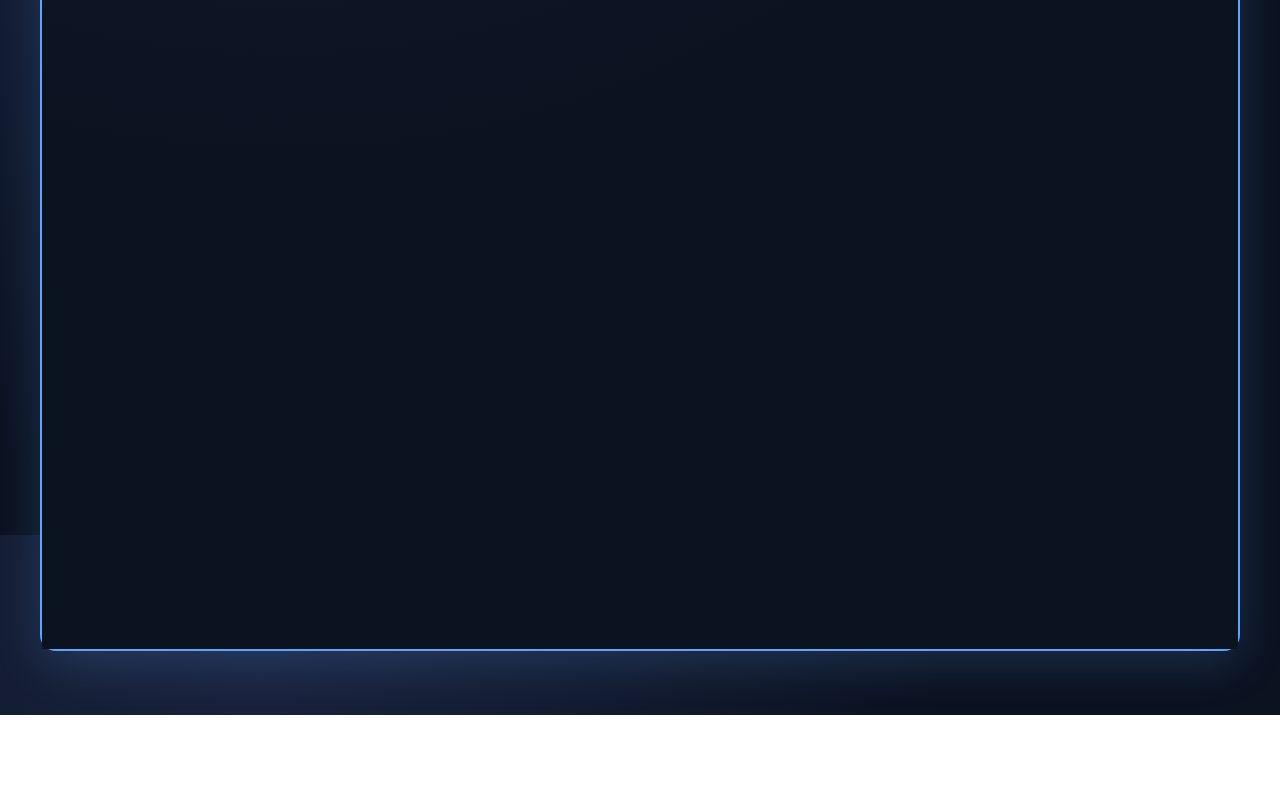
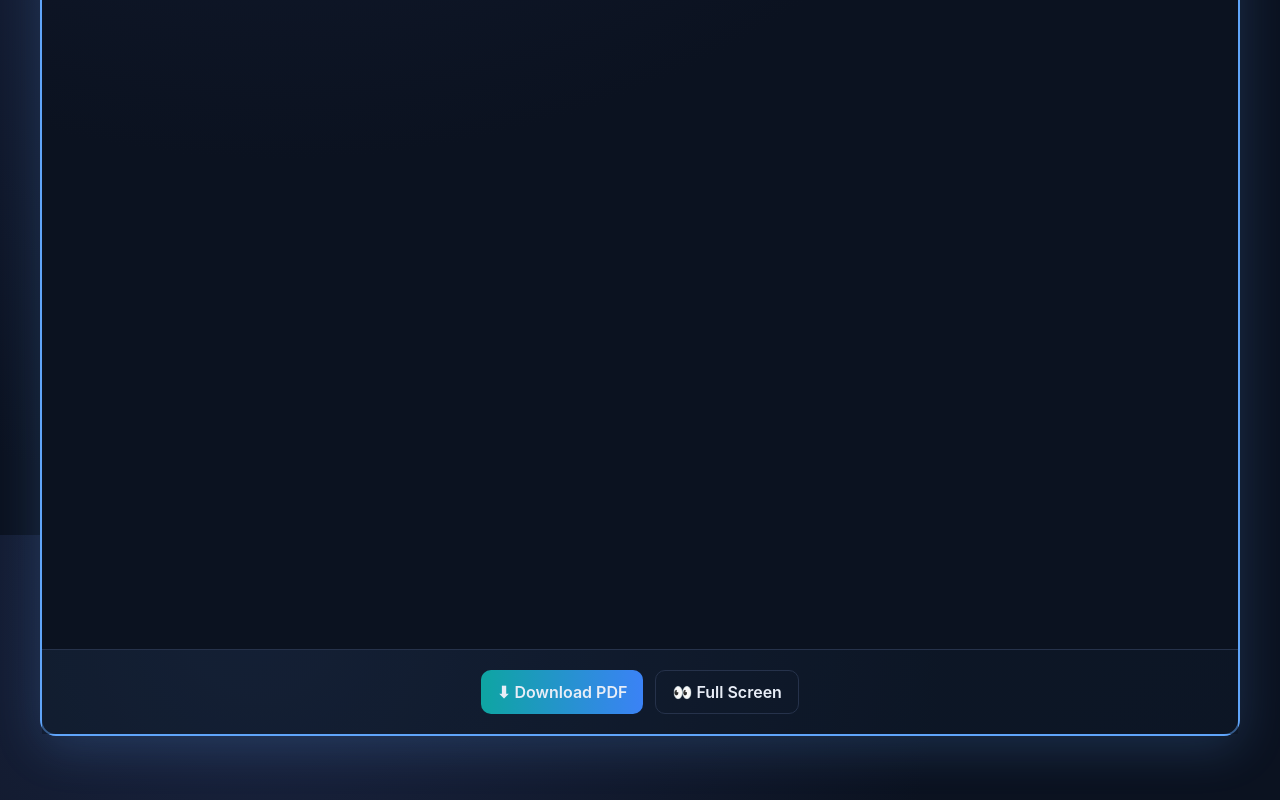
Before and after one commit to hanisntsolo/resume, a React (Vite) app: page / in a window 1280 px wide. Shown: the part 1865-2665 px from the top of the page. Before the commit the page ends 2580 px from the top, so only its background shows below. Built offline with nearby package versions, Linux system fonts and the light colour scheme.

Commit message:
fix: Restore download and fullscreen buttons below PDF viewer
- Keep buttons in both places: main home card AND pdf section
- Users can access download/fullscreen from either location
- Provides flexibility and better UX for different browsing patterns

```diff
--- a/src/pages/Home.jsx
+++ b/src/pages/Home.jsx
@@ -251,6 +251,26 @@ export default function Home() {
               allowFullScreen
             ></iframe>
           </div>
+          <div className="pdf-actions">
+            <a
+              className="btn primary"
+              href={getPdfUrl()}
+              id="downloadResume"
+              download
+              onClick={handleDownload}
+            >
+              ⬇ Download PDF
+            </a>
+            <a
+              className="btn"
+              href={getPdfUrl()}
+              target="_blank"
+              rel="noopener noreferrer"
+              id="previewResume"
+            >
+              👀 Full Screen
+            </a>
+          </div>
         </div>
       </section>
 
```
